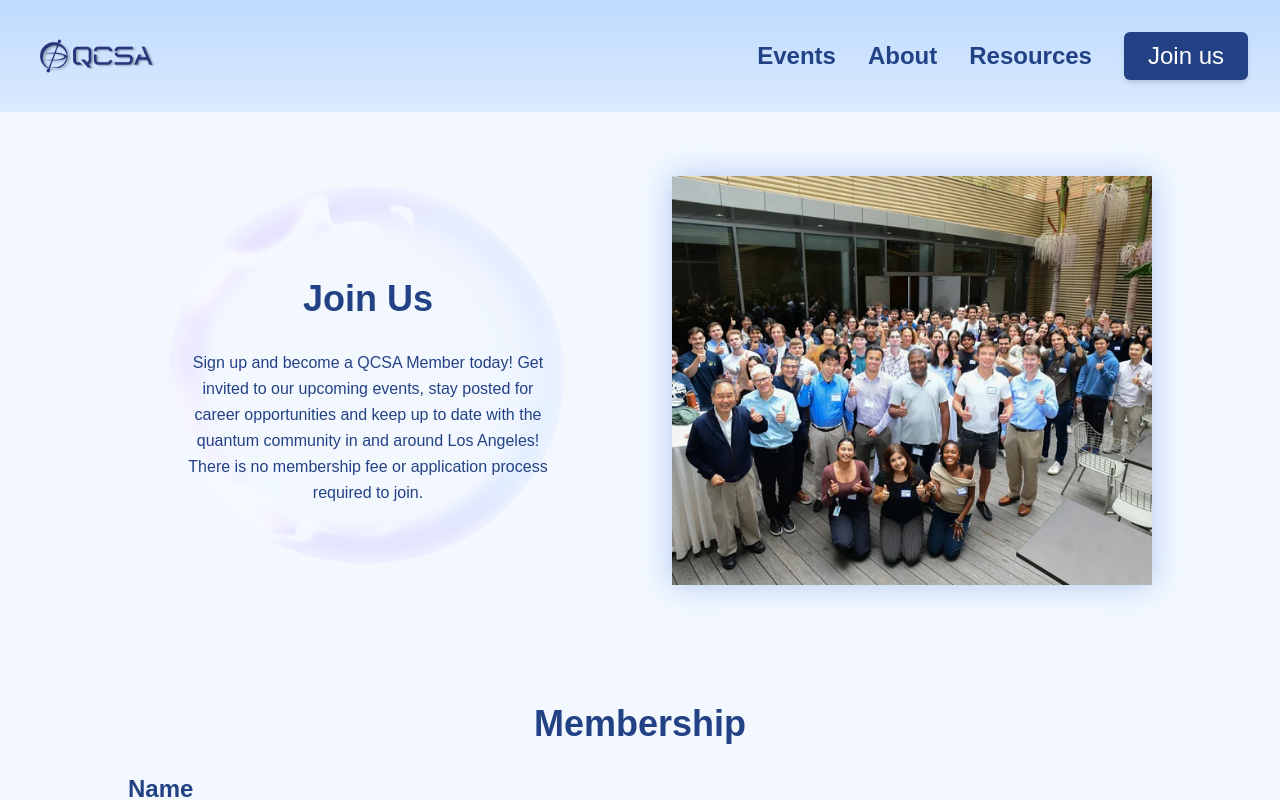
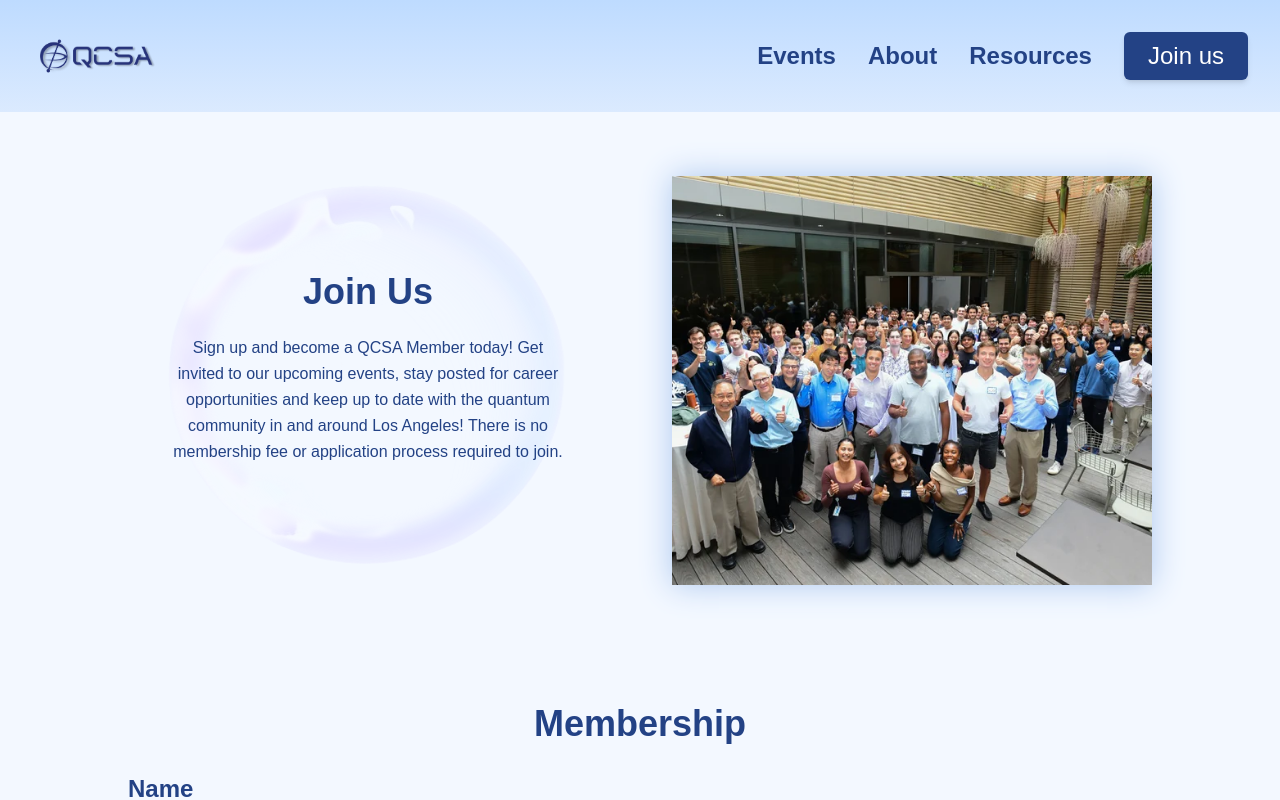
Before and after one commit to qcsa-at-ucla/qcsa, a Next.js app: page /join-us in a window 1280 px wide. Shown: the top 800 px of the page. Built offline with nearby package versions, Linux system fonts and the light colour scheme; a web font is replaced by a local one.

Commit message:
fix join us page

```diff
--- a/src/app/Components/TextAndPhoto.tsx
+++ b/src/app/Components/TextAndPhoto.tsx
@@ -29,9 +29,9 @@ export default function TextAndPhoto({
                 className="absolute inset-0 w-full h-full object-contain opacity-20 pointer-events-none select-none scale-[1.35] translate-y-6 translate-x-1"
               />
               {/* Text */}
-              <div className="relative z-10 flex flex-col items-center justify-center text-center space-y-4 px-4 translate-y-30">
-                <h2 className="relative -top-4 text-[36px] font-bold text-[#234285] -translate-y-2">{title}</h2>
-                <p className="text-base text-[#234285] leading-relaxed font-[Kantumruy] px-12 lg:px-10 -translate-y-4 ">
+              <div className="relative z-10 flex flex-col items-center justify-center text-center space-y-2 sm:space-y-4 px-4 sm:px-8 md:px-12 lg:px-10 h-full -translate-y-8 sm:-translate-y-4">
+                <h2 className="text-[28px] sm:text-[32px] md:text-[36px] font-bold text-[#234285]">{title}</h2>
+                <p className="text-sm sm:text-base text-[#234285] leading-relaxed font-[Kantumruy]">
                   {description}
                 </p>
               </div>
--- a/src/app/layout.tsx
+++ b/src/app/layout.tsx
@@ -14,14 +14,23 @@ export const metadata: Metadata = {
   title: "QCSA - Quantum Computing Student Association at UCLA",
   description: "The premier quantum science and technology organization at UCLA. Join us in building the quantum future through education, innovation, and community.",
   icons: {
-    icon: "/images/V1_QCSA_Logo-18.png",
-    shortcut: "/images/V1_QCSA_Logo-18.png",
-    apple: "/images/V1_QCSA_Logo-18.png",
+    icon: [
+      { url: "/images/V1_QCSA_Logo-18.png", type: "image/png" },
+    ],
+    shortcut: [{ url: "/images/V1_QCSA_Logo-18.png", type: "image/png" }],
+    apple: [{ url: "/images/V1_QCSA_Logo-18.png", type: "image/png" }],
   },
   openGraph: {
     title: "QCSA - Quantum Computing Student Association at UCLA",
     description: "The premier quantum science and technology organization at UCLA. Join us in building the quantum future through education, innovation, and community.",
-    images: ["/images/V1_QCSA_Logo-18.png"],
+    images: [{
+      url: "/images/V1_QCSA_Logo-18.png",
+      width: 1200,
+      height: 630,
+      alt: "QCSA Logo",
+    }],
+    siteName: "QCSA at UCLA",
+    type: "website",
   },
   twitter: {
     card: "summary_large_image",
@@ -29,6 +38,7 @@ export const metadata: Metadata = {
     description: "The premier quantum science and technology organization at UCLA. Join us in building the quantum future through education, innovation, and community.",
     images: ["/images/V1_QCSA_Logo-18.png"],
   },
+  metadataBase: new URL("https://qcsa-ucla.org"),
 };
 
 export default function RootLayout({
@@ -39,6 +49,8 @@ export default function RootLayout({
   return (
     <html lang="en">
       <head>
+        <link rel="icon" type="image/png" href="/images/V1_QCSA_Logo-18.png" />
+        <link rel="apple-touch-icon" href="/images/V1_QCSA_Logo-18.png" />
         <style dangerouslySetInnerHTML={{
           __html: `
             .skip-link {
```
